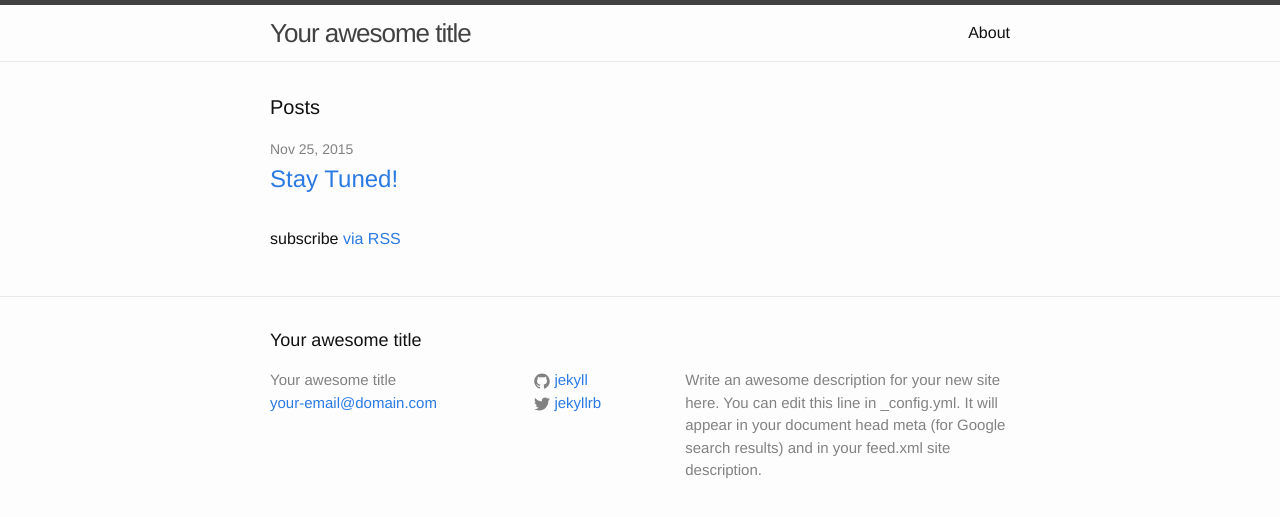
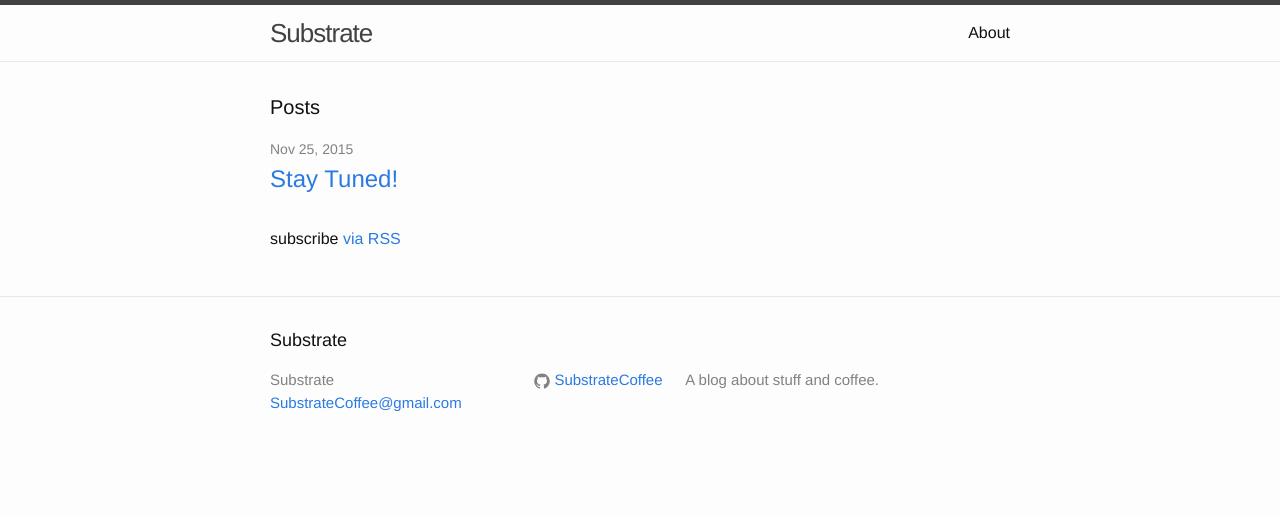
Before and after one commit to SubstrateCoffee/SubstrateCoffee.github.io, a Jekyll site: the page built from index.html, in a window 1280 px wide. Shown: the top 517 px of the page. Built offline with Jekyll 4.4.1, drawn with Linux system fonts in a browser that asks for light colours.

Commit message:
changed infor in _config.yml

```diff
--- a/_config.yml
+++ b/_config.yml
@@ -6,16 +6,13 @@
 # 'jekyll serve'. If you change this file, please restart the server process.
 
 # Site settings
-title: Your awesome title
-email: your-email@domain.com
+title: Substrate
+email: SubstrateCoffee@gmail.com
 description: > # this means to ignore newlines until "baseurl:"
-  Write an awesome description for your new site here. You can edit this
-  line in _config.yml. It will appear in your document head meta (for
-  Google search results) and in your feed.xml site description.
+  A blog about stuff and coffee.
 baseurl: "" # the subpath of your site, e.g. /blog
 url: "http://yourdomain.com" # the base hostname & protocol for your site
-twitter_username: jekyllrb
-github_username:  jekyll
+github_username:  SubstrateCoffee
 
 # Build settings
 markdown: kramdown
```
